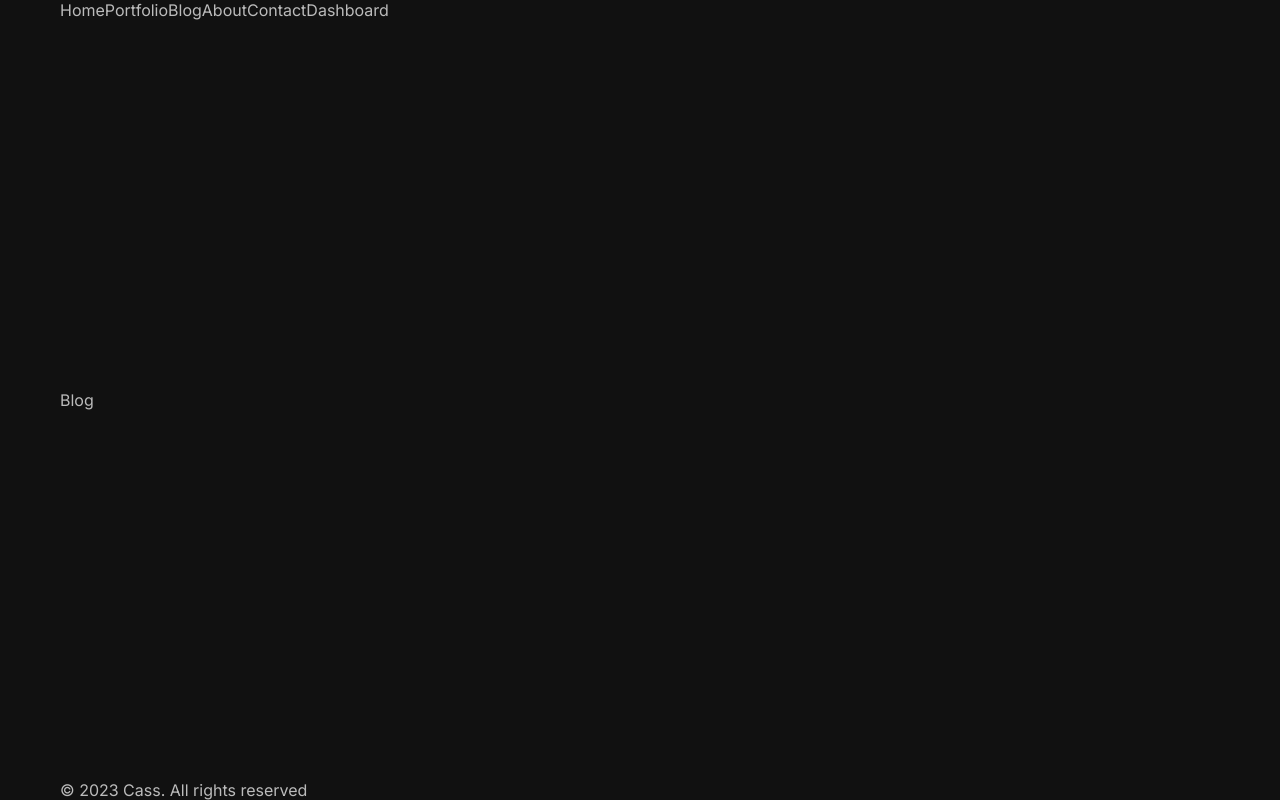
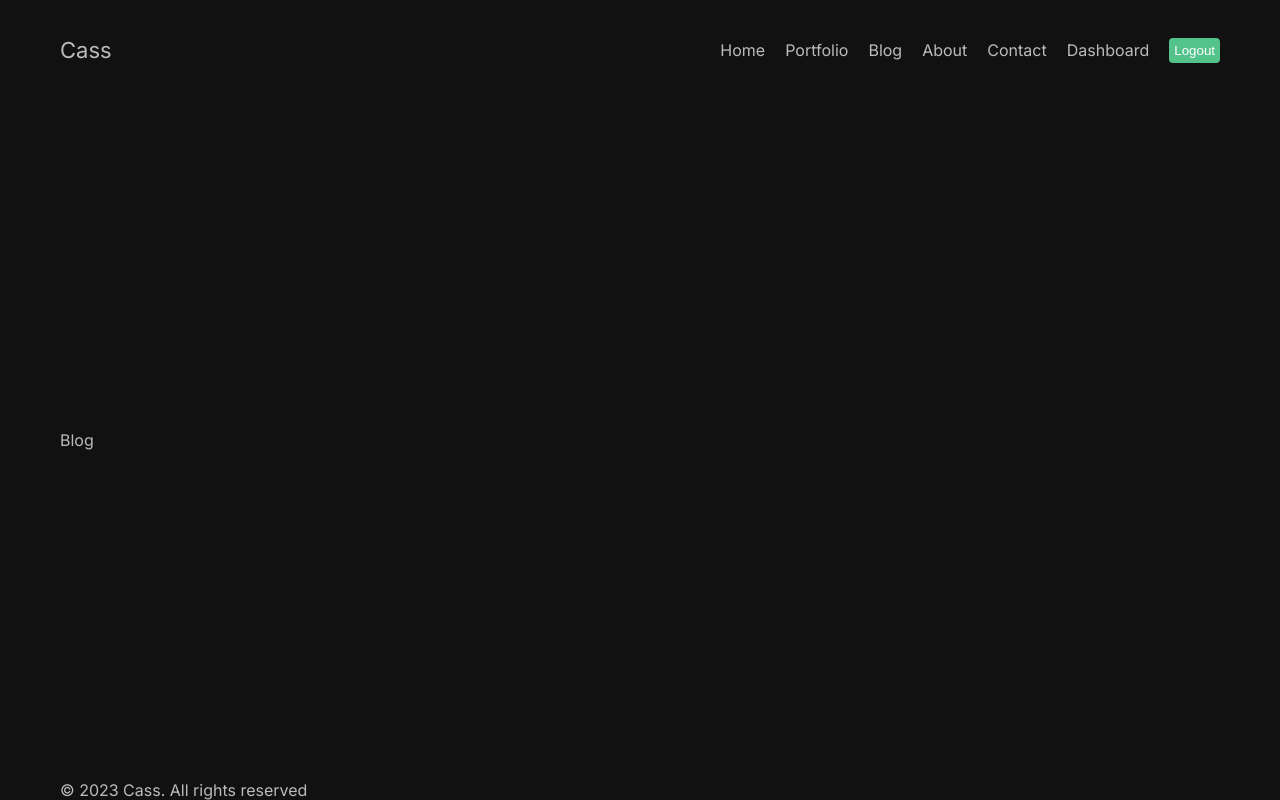
Before and after one commit to CassRamos/next_app, a Next.js app: page /blog in a window 1280 px wide. Built offline with nearby package versions, Linux system fonts and the light colour scheme.

Commit message:
styling the navigation bar component

```diff
--- a/src/components/navbar/Navbar.jsx
+++ b/src/components/navbar/Navbar.jsx
@@ -1,5 +1,8 @@
+"use client"
+
 import Link from 'next/link'
 import React from 'react'
+import styles from "./navbar.module.css"
 
 const links = [{
     id: "1", title: "Home", url: "/",
@@ -22,14 +25,21 @@
 
 const Navbar = () => {
     return (
-        <div>
-            <Link href="/"></Link>
-            <div>
+        <div className={styles.container}>
+            <Link href="/" className={styles.logo}>
+                Cass
+            </Link>
+            <div className={styles.links}>
                 {links.map((link) => (
-                    <Link key={link.id} href={link.url}>
+                    <Link key={link.id} href={link.url} className={styles.link}>
                         {link.title}
                     </Link>
                 ))}
+                <button className={styles.logout} onClick={() => {
+                    console.log("logged out!")
+                }}>
+                    Logout
+                </button>
             </div>
         </div>
     )
--- /dev/null
+++ b/src/components/navbar/navbar.module.css
@@ -0,0 +1,26 @@
+.container {
+  height: 100px;
+  display: flex;
+  justify-content: space-between;
+  align-items: center;
+}
+
+.logo {
+  font-weight: blod;
+  font-size: 22px;
+}
+
+.links {
+  display: flex;
+  align-items: center;
+  gap: 20px;
+}
+
+.logout {
+  padding: 5px;
+  border: none;
+  background-color: #53c28b;
+  cursor: pointer;
+  color: white;
+  border-radius: 4px;
+}
```
